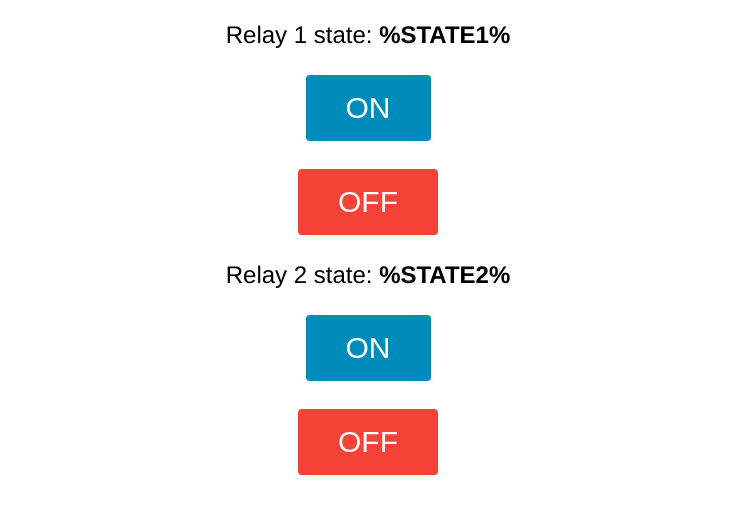
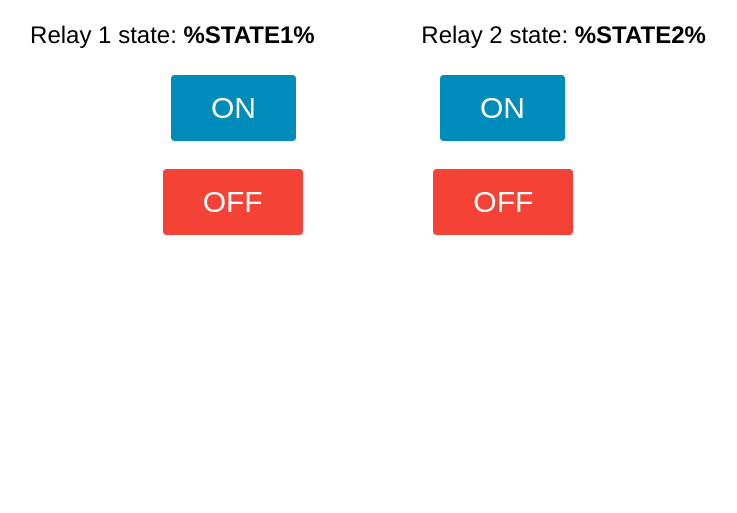
Before and after one commit to amirslz74/Smart-Flower-Pot, a plain HTML site: page Pot_V0.0/data/index.html in a window 1280 px wide. Shown: the part 93-606 px from the top of the page, without its empty margins (272-1009 px from the left). Drawn offline with Linux system fonts and the light colour scheme.

Commit message:
2 Relay done

```diff
--- a/Pot_V0.0/data/index.html
+++ b/Pot_V0.0/data/index.html
@@ -8,12 +8,9 @@
 </head>
 <body>
   <h1>ESP32 Web Server</h1>
-  <p>Relay 1 state: <strong> %STATE1%</strong></p>
-  <p><a href="/on1"><button class="button">ON</button></a></p>
-  <p><a href="/off1"><button class="button button2">OFF</button></a></p>
+  <p>Relay 1 state: <strong> %STATE1%</strong>&nbsp; &nbsp; &nbsp; &nbsp; &nbsp; &nbsp; &nbsp; &nbsp; Relay 2 state: <strong> %STATE2%</strong></p>
+  <p><a href="/on1"><button class="button">ON</button></a>&nbsp; &nbsp; &nbsp; &nbsp; &nbsp; &nbsp; &nbsp; &nbsp; &nbsp; &nbsp; &nbsp;<a href="/on2"><button class="button">ON</button></a></p>
+  <p><a href="/off1"><button class="button button2">OFF</button></a>&nbsp; &nbsp; &nbsp; &nbsp; &nbsp; &nbsp; &nbsp; &nbsp; &nbsp; &nbsp;<a href="/off2"><button class="button button2">OFF</button></a></p>
 
-  <p>Relay 2 state: <strong> %STATE2%</strong></p>
-  <p><a href="/on2"><button class="button">ON</button></a></p>
-  <p><a href="/off2"><button class="button button2">OFF</button></a></p>
 </body>
 </html>
--- /dev/null
+++ b/main source/ESP32_Async_Web_Server/ESP32_Async_Web_Server/data/style.css
@@ -0,0 +1,28 @@
+html {
+  font-family: Helvetica;
+  display: inline-block;
+  margin: 0px auto;
+  text-align: center;
+}
+h1{
+  color: #0F3376;
+  padding: 2vh;
+}
+p{
+  font-size: 1.5rem;
+}
+.button {
+  display: inline-block;
+  background-color: #008CBA;
+  border: none;
+  border-radius: 4px;
+  color: white;
+  padding: 16px 40px;
+  text-decoration: none;
+  font-size: 30px;
+  margin: 2px;
+  cursor: pointer;
+}
+.button2 {
+  background-color: #f44336;
+}
```
Also changed, not shown: main source/ESP32_Async_Web_Server/ESP32_Async_Web_Server/data/index.html (added, +15 -0 lines), 2 other files.
